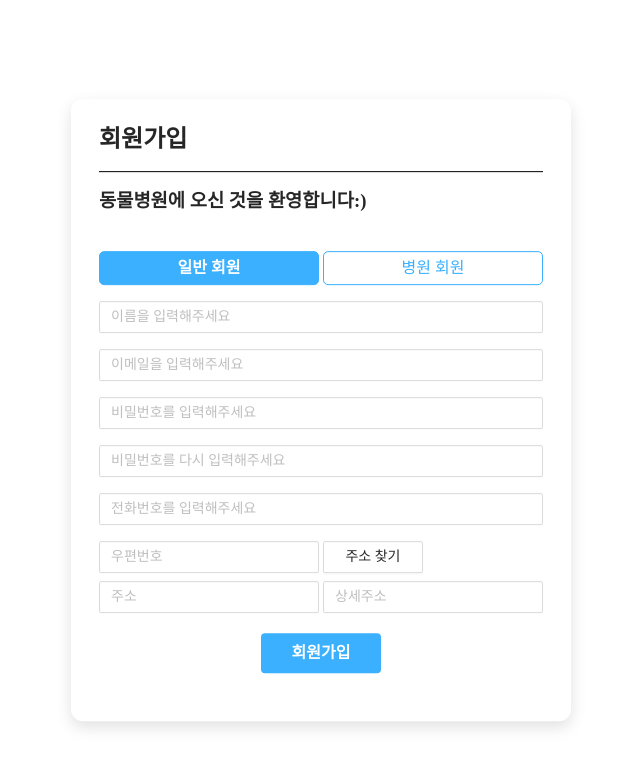
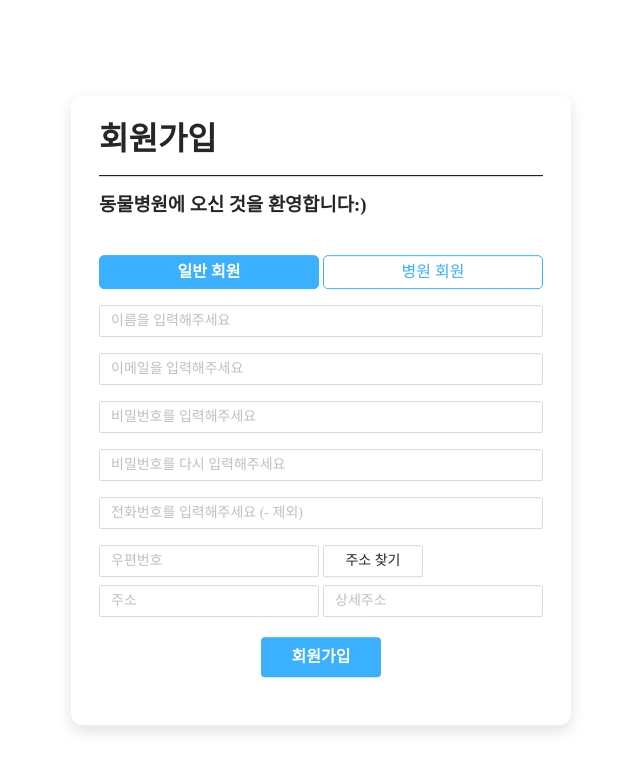
Before and after one commit to ejaman/Animal-Hospital, a React (Create React App) app in the folder client/: page / in a window 1280 px wide. Shown: the top 772 px of the page, without its empty margins (319-959 px from the left). Built offline with nearby package versions, Linux system fonts and the light colour scheme.

Commit message:
[#57]style: 타이틀 h1으로 변경

```diff
--- a/client/src/pages/register/RegisterForm.tsx
+++ b/client/src/pages/register/RegisterForm.tsx
@@ -72,6 +72,7 @@ const RegisterForm: React.FC<Props> = ({isHospital}) => {
 
   function handleSubmit(e:React.MouseEvent<HTMLElement>) {
     e.preventDefault();
+
   }
 
   useEffect(() => {
@@ -123,7 +124,7 @@ const RegisterForm: React.FC<Props> = ({isHospital}) => {
         />
         {!isSamePwd && <ErrorMessage>비밀번호와 일치하지 않습니다.</ErrorMessage>}
         <Input
-          placeholder="전화번호를 입력해주세요"
+          placeholder="전화번호를 입력해주세요 (- 제외)"
           value = {phone}
           onChange = {(e) => setPhone(e.target.value)}
           style={{ marginTop: "1rem" }}
--- a/client/src/pages/register/Title.tsx
+++ b/client/src/pages/register/Title.tsx
@@ -2,14 +2,14 @@ import React from "react";
 import styled from "styled-components";
 
 const Line = styled.div`
-  margin: 20px 0;
+  margin: 10px 0 20px;
   border-bottom: solid 1px black;
 `
 
 export default function Title({title}: any) {
   return (
     <>
-      <h2>{title}</h2>
+      <h1>{title}</h1>
       <Line />
     </>
   )
```
